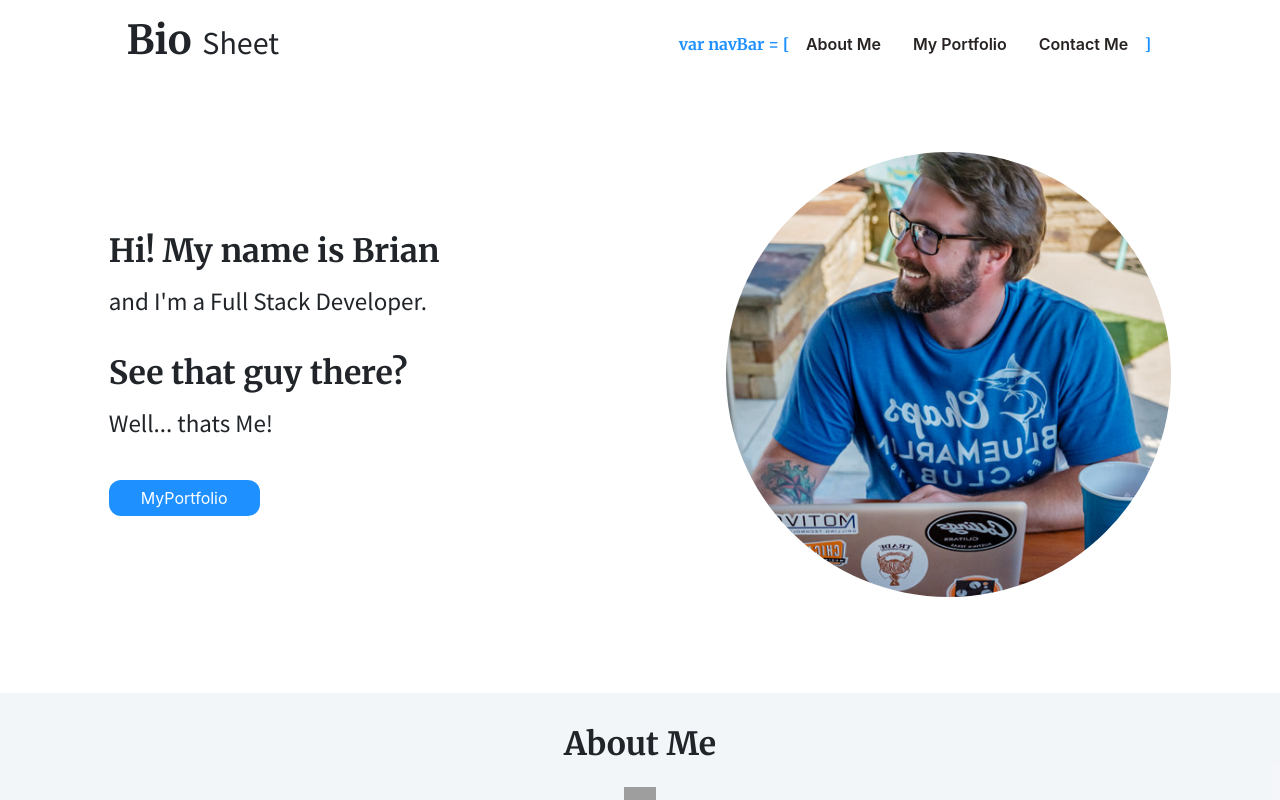
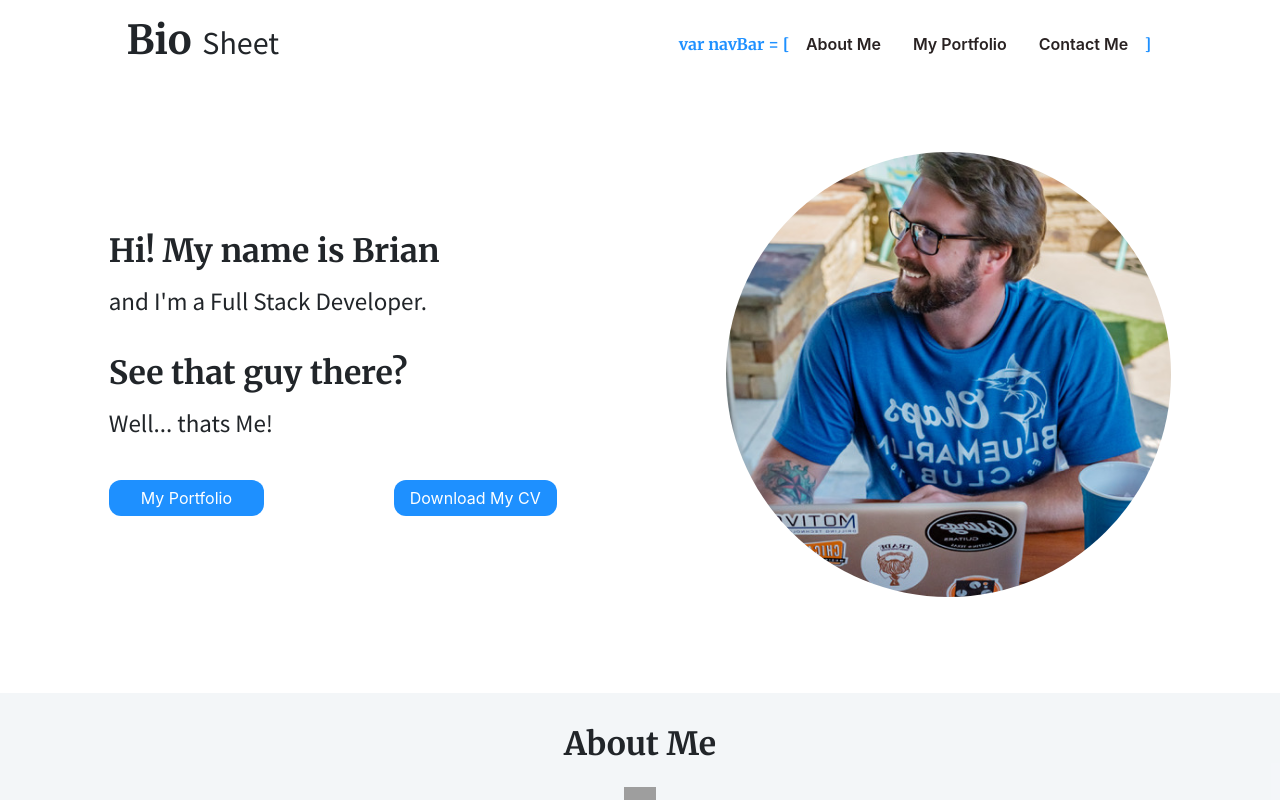
Before and after one commit to brianlfarmerllc/dev_portfolio_v2, a React (Create React App) app: page / in a window 1280 px wide. Shown: the top 800 px of the page. Built offline with nearby package versions, Linux system fonts and the light colour scheme; grey boxes are pictures that could not be loaded.

Commit message:
added download reasume in hero section, links to gdrive to display and download

```diff
--- a/src/components/Hero/Hero.js
+++ b/src/components/Hero/Hero.js
@@ -16,13 +16,15 @@ function Hero() {
                         <div className=" col-6">
                             <a className="button" id="portButton" href="#portfolioSection"
                                 role="button" style={{ textDecoration: "none" }}>
-                                MyPortfolio</a>
+                                My Portfolio</a>
                         </div>
                         {/* button link to portfolio currently disabled until I create a resume  */}
-                        {/* <div className=" col-6 col-sm-5 col-md-6 col-lg-6 col-xl-5">
-                         <a className="button" id="cvButton" href="#" role="button"
-                        style="text-decoration: none; display: none;">Download My CV </a>
-                        </div> */}
+                        <div className=" col-6 col-sm-5 col-md-6">
+                         <a className="button" id="cvButton"
+                         href="https://drive.google.com/file/d/1BnxNVCKCPpW6cmgxNlaqSUpb9fYFb1pb/view?usp=sharing" role="button"
+                         style={{ textDecoration: "none" }}
+                         target="blank">Download My CV </a>
+                        </div>
                     </div>
                 </div>
                 {/* column for image in hero section */}
```
